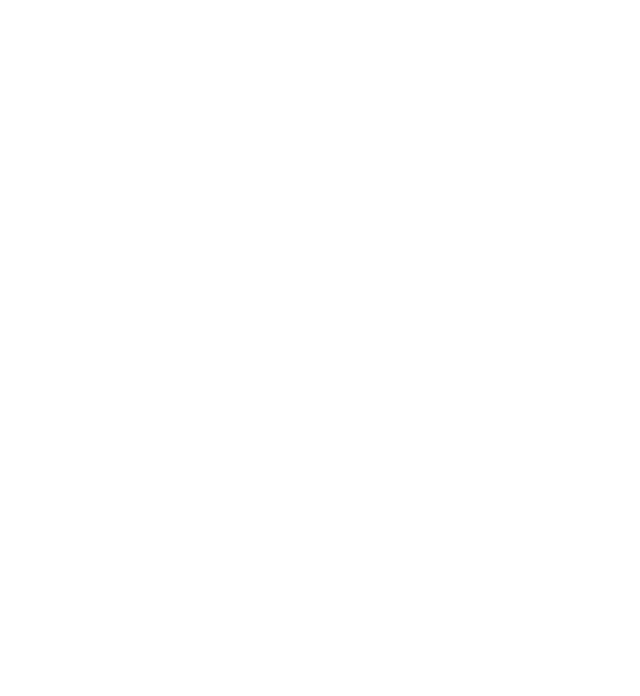
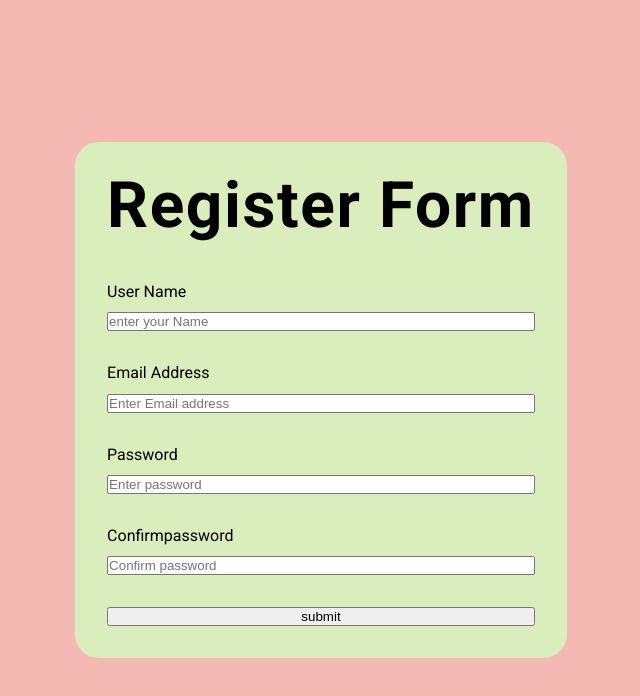
Before and after one commit to ArunprakashLfs/js_formvalidation, a plain HTML site: page index.html in a window 1280 px wide. Shown: the whole page, without its empty margins (319-959 px from the left). Drawn offline with Linux system fonts and the light colour scheme; files that its build step writes are made by us from their sources; files whose address does not match are found by name.

Commit message:
added css property

```diff
--- a/index.html
+++ b/index.html
@@ -14,7 +14,7 @@
     <!-- favicon -->
     <link
       rel="shortcut icon"
-      href="./assets/images/favicon.png"
+      href="./assets/images/icons8-google-forms-48.png"
       type="image/x-icon"
     />
     <title>Form Validation</title>
@@ -37,10 +37,30 @@
     <!-- custom css -->
     <link
       rel="stylesheet"
-      href="./styles/style.css"
+      href="./style/style.css"
     />
   </head>
   <body>
+    <form class="form">
+        <h1>Register Form</h1>
+        <div class="form-container">
+            <label for="username">User Name</label>
+            <input type="text" name="username" class="inputValue" id="username" placeholder="enter your Name">
+        </div>
+        <div class="form-container">
+            <label for="email">Email Address</label>
+            <input type="email" class="inputValue" name="email" id="email" placeholder="Enter Email address">
+        </div>
+        <div class="form-container">
+            <label for="password">Password</label>
+            <input type="password" class="inputValue" name="password" id="password" placeholder="Enter password">
+        </div>
+        <div class="form-container">
+            <label for="confirmpassword">Confirmpassword</label>
+            <input type="text" class="inputValue" name="confirmpassword" id="confirmpassword" placeholder="Confirm password">
+        </div>
+        <button type="submit" value="submit">submit</button>
+    </form>
     <!-- custom js -->
     <script src="./scripts/script.js"></script>
   </body>
--- a/style/style.css
+++ b/style/style.css
@@ -21,6 +21,10 @@
   --dark-shadow: 0 5px 15px rgba(0, 0, 0, 0.4);
   --max-width: 1170px;
   --fixed-width: 450px;
+  --clr-red: #e71d36;
+  --clr-green: #7ddf64;
+  --clr-body: #f4b9b2;
+  --clr-content: #daedbd;
 }
 
 html {
@@ -101,3 +105,26 @@ p {
     width: 95vw;
   }
 }
+body{
+    background-color: var(--clr-body);
+    width: 100vw;
+    height: 100vh;
+
+    display: flex;
+    justify-content: center;
+    align-items: center;
+}
+.form{
+    background-color: var(--clr-content);
+    padding: 2rem;
+    border-radius: 1.5rem;
+    display: flex;
+    flex-direction: column;
+    gap: 2rem;
+
+}
+.form-container{
+    display: flex;
+    flex-direction: column;
+    gap: 0.7rem;
+}
```
Also changed, not shown: assets/images/icons8-google-forms-48.png (added).
